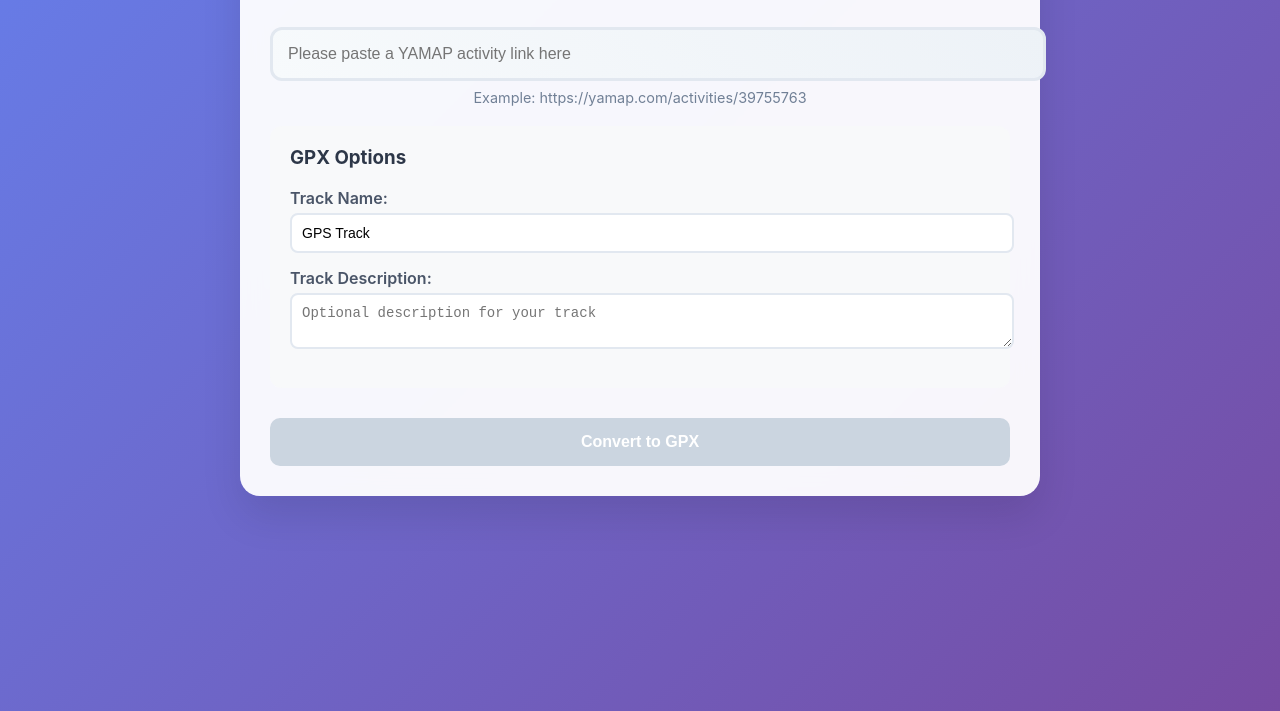
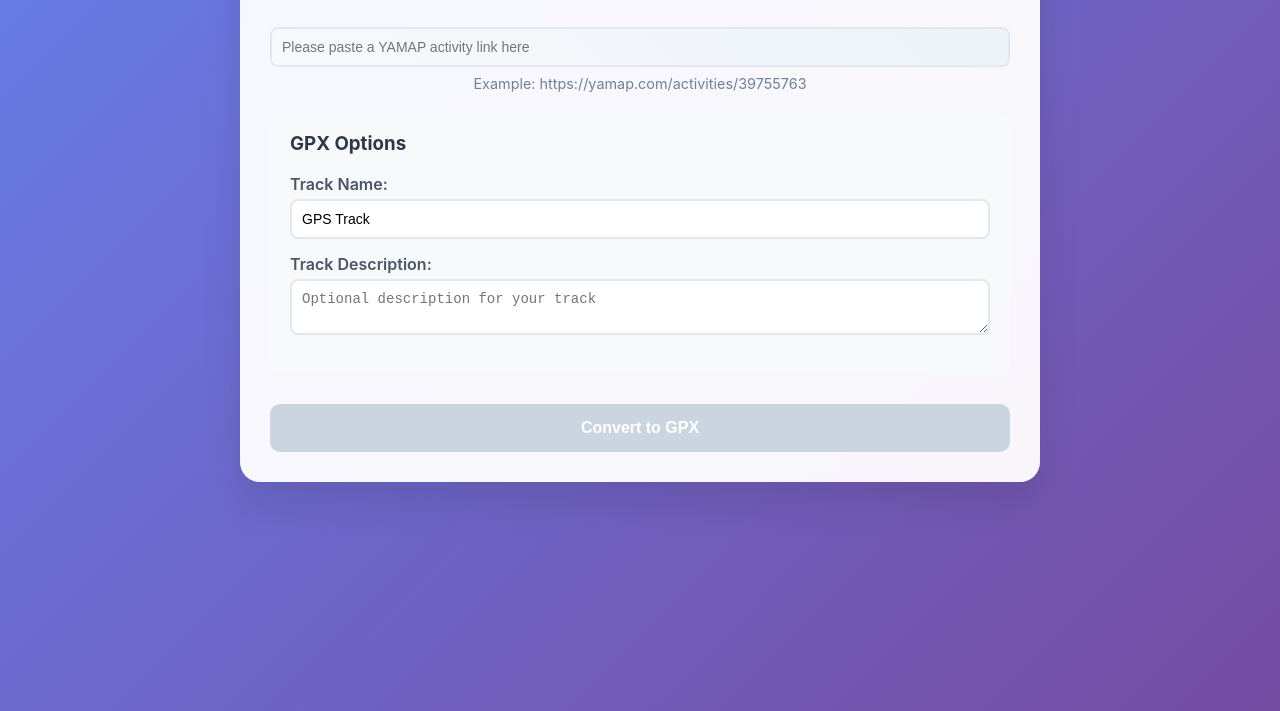
Before and after one commit to JCEleanor/gen-gpx, a website: page index.html in a window 1280 px wide. Shown: the part 129-840 px from the top of the page. Drawn offline with Linux system fonts and the light colour scheme.

Commit message:
docs: update README
fix: fix input length

```diff
--- a/index.css
+++ b/index.css
@@ -27,19 +27,26 @@ h1 {
 
 .input-area {
     margin-bottom: 20px;
+    width: 100%;
+    padding: 0;
+    box-sizing: border-box;
 }
 
 .link-input {
     width: 100%;
-    padding: 15px;
-    border: 3px solid #e2e8f0;
-    border-radius: 12px;
-    font-size: 16px;
-    transition: all 0.3s ease;
+    padding: 10px;
+    border: 2px solid #e2e8f0;
+    border-radius: 8px;
+    font-size: 14px;
+    transition: border-color 0.3s ease;
     background: linear-gradient(45deg, #f7fafc, #edf2f7);
+    box-sizing: border-box;
+    margin: 0;
 }
 
-.link-input:focus {
+.link-input:focus,
+input:focus,
+textarea:focus {
     outline: none;
     border-color: #667eea;
     box-shadow: 0 0 0 3px rgba(102, 126, 234, 0.1);
@@ -121,13 +128,7 @@ textarea {
     border-radius: 8px;
     font-size: 14px;
     transition: border-color 0.3s ease;
-}
-
-input:focus,
-textarea:focus {
-    outline: none;
-    border-color: #667eea;
-    box-shadow: 0 0 0 3px rgba(102, 126, 234, 0.1);
+    box-sizing: border-box;
 }
 
 button {
```
Also changed, not shown: README.md.
